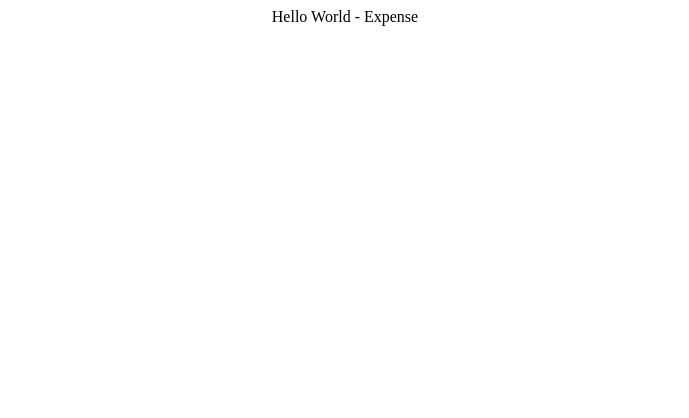
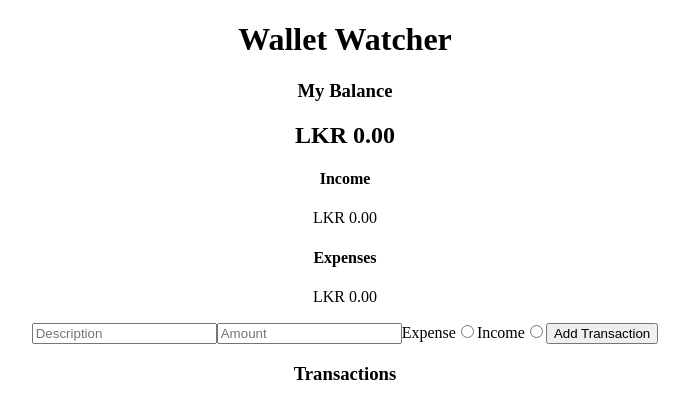
Before and after one commit to RavinduKavinda/wallet-watcher, a React (Create React App) app: page /wallet-watcher in a window 1280 px wide. Shown: the top 418 px of the page, without its empty margins (295-984 px from the left). Built offline with nearby package versions, Linux system fonts and the light colour scheme.

Commit message:
wallet-watcher page design

```diff
--- a/src/pages/expence/index.jsx
+++ b/src/pages/expence/index.jsx
@@ -1,9 +1,51 @@
-import React from 'react'
+import React from "react";
 
 export const Expense = () => {
   return (
-    <div>
-        Hello World - Expense
+    <>
+    {/* My Wallet */}
+    <div className="wallet-watcher">
+      <div className="container">
+        <h1>Wallet Watcher</h1>
+
+        {/* balance */}
+        <div className="balance">
+          <h3>My Balance</h3>
+          <h2>LKR 0.00</h2>
+        </div>
+
+        <div className="summary">
+          {/* Income */}
+          <div className="income">
+            <h4>Income</h4>
+            <p>LKR 0.00</p>
+          </div>
+          {/* Expenses */}
+          <div className="expenses">
+            <h4>Expenses</h4>
+            <p>LKR 0.00</p>
+          </div>
+        </div>
+
+        {/* add transactions */}
+        <form action="" className="add-transaction">
+          <input type="text" placeholder="Description" required />
+          <input type="number" placeholder="Amount" required />
+          <label htmlFor="expense">Expense</label>
+          <input type="radio" id="expense" value="expense" />
+          <label htmlFor="income">Income</label>
+          <input type="radio" id="income" value="income" />
+
+          <button type="submit">Add Transaction</button>
+        </form>
+      </div>
     </div>
-  )
-}
+
+    {/* Transaction History */}
+    <div className="transactions">
+      <h3>Transactions</h3>
+    </div>
+
+    </>
+  );
+};
```
